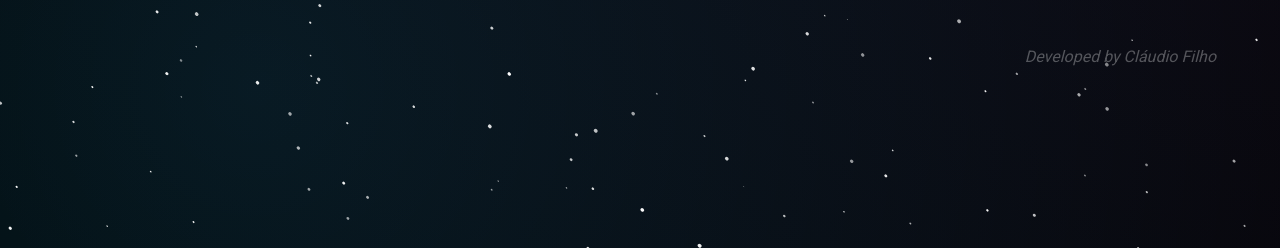
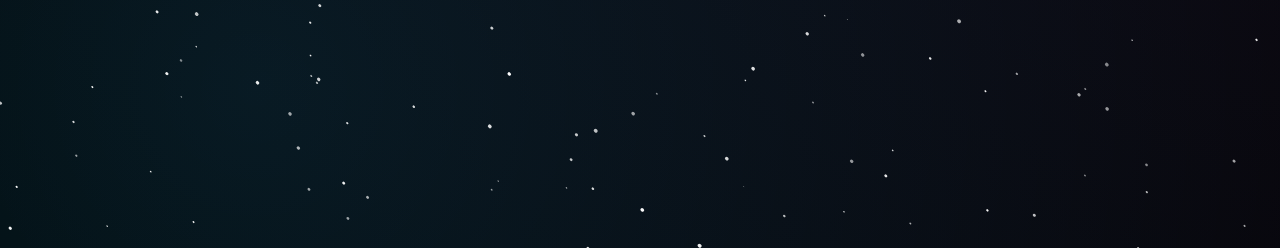
Before and after one commit to claudiopjfilho/Web-Links, a website: page index.html in a window 1280 px wide. Shown: the part 552-800 px from the top of the page. Drawn offline with Linux system fonts and the light colour scheme.

Commit message:
Add files via upload

```diff
--- a/index.html
+++ b/index.html
@@ -51,10 +51,6 @@
         </ul>
       </div>
     </section>
-
-    <footer>
-      <p>Developed by Cláudio Filho</p>
-    </footer>
     <script src="./background.js"></script>
   </body>
 </html>
--- a/styles.css
+++ b/styles.css
@@ -145,17 +145,3 @@ section {
 .social-links li a:hover {
   background-color: #2c47b4;
 }
-
-footer {
-  display: block;
-
-  text-align: right;
-  margin-right: 5%;
-
-  color: white;
-
-  font-family: "Roboto";
-  font-style: oblique;
-
-  opacity: 30%;
-}
```
